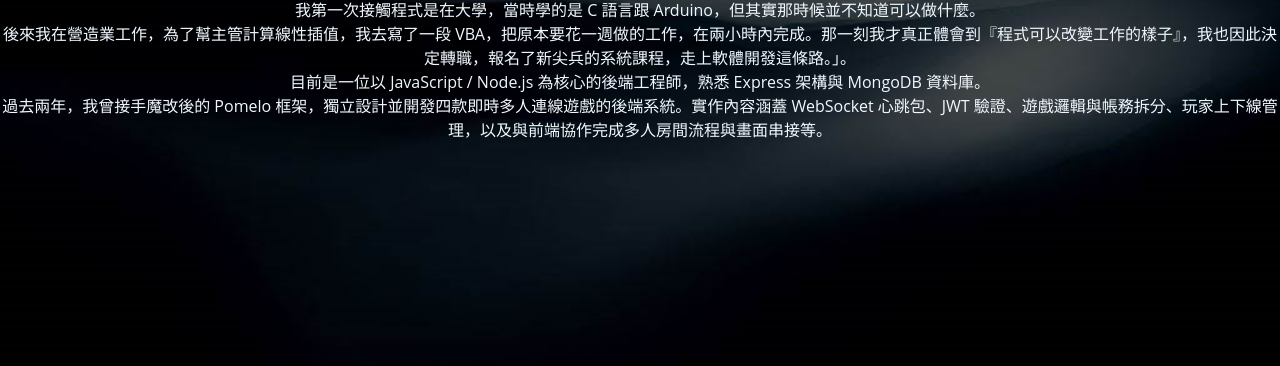
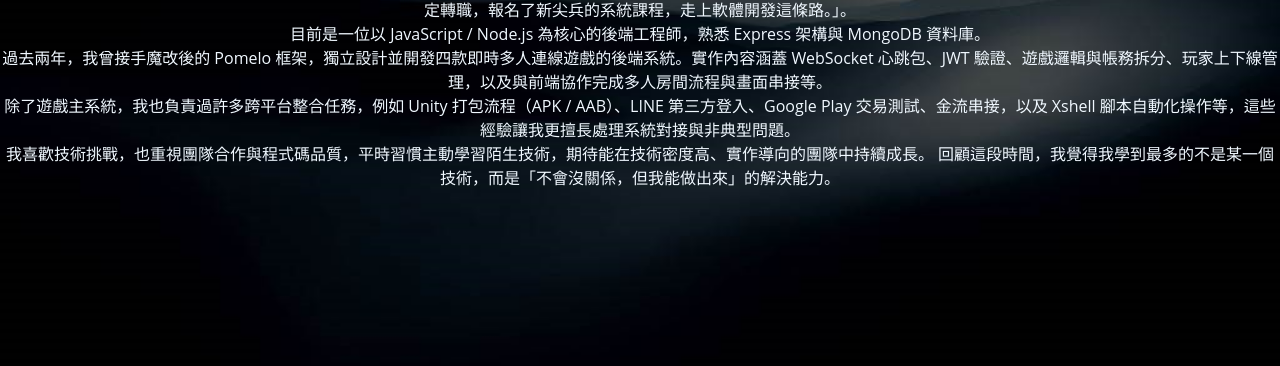
Before and after one commit to owo2166hz/owo2166hz.github.io, a website: page about.html in a window 1280 px wide. Shown: the part 404-770 px from the top of the page. Drawn offline with Linux system fonts and the light colour scheme.

Commit message:
更多故事

```diff
--- a/about.html
+++ b/about.html
@@ -60,6 +60,13 @@
         <p>
         過去兩年，我曾接手魔改後的 Pomelo 框架，獨立設計並開發四款即時多人連線遊戲的後端系統。實作內容涵蓋 WebSocket 心跳包、JWT 驗證、遊戲邏輯與帳務拆分、玩家上下線管理，以及與前端協作完成多人房間流程與畫面串接等。
         </p>
+        <p>
+        除了遊戲主系統，我也負責過許多跨平台整合任務，例如 Unity 打包流程（APK / AAB）、LINE 第三方登入、Google Play 交易測試、金流串接，以及 Xshell 腳本自動化操作等，這些經驗讓我更擅長處理系統對接與非典型問題。
+        </p>
+        <p>
+        我喜歡技術挑戰，也重視團隊合作與程式碼品質，平時習慣主動學習陌生技術，期待能在技術密度高、實作導向的團隊中持續成長。
+        回顧這段時間，我覺得我學到最多的不是某一個技術，而是「不會沒關係，但我能做出來」的解決能力。
+        </p>
         </section>
     </main>
 
```
